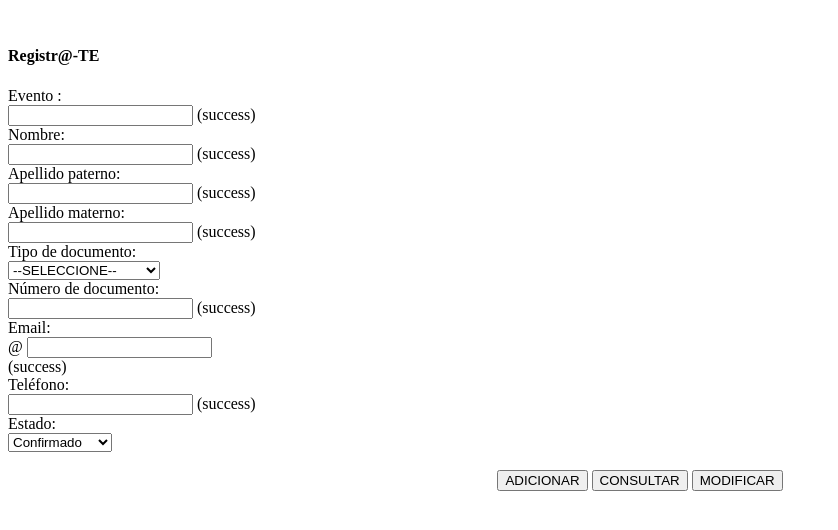
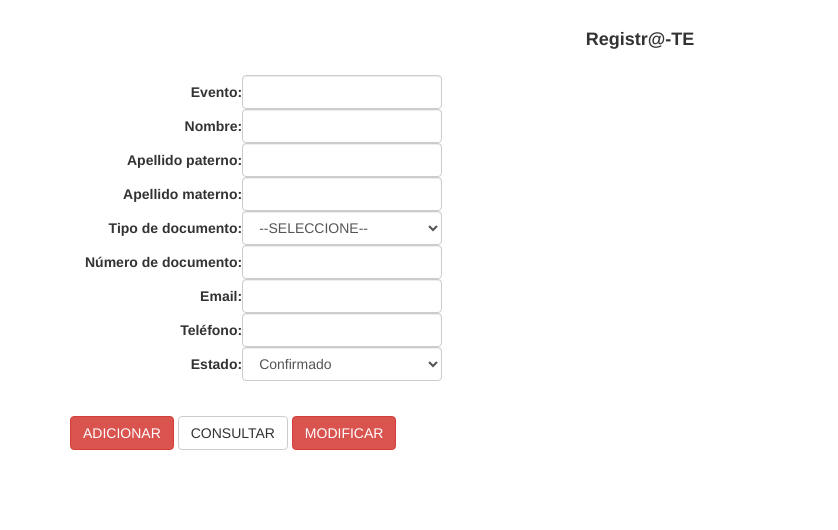
Before and after one commit to achacon4/registrate, a PHP site: page /vista/FrmAsistenteEvento.php in a window 1280 px wide. Shown: the top 530 px of the page, without its empty margins (0-838 px from the left). Run offline with PHP 8.4, Linux system fonts and the light colour scheme.

Commit message:
Insersión del CSS y modificación de la VISTA AsistenteEvento.

```diff
--- /dev/null
+++ b/css/FrmAsistenteEvento.css
@@ -0,0 +1,17 @@
+.tamanioTexto{
+    width:200px;
+}
+.table{
+  display: table;
+  width: 30%;
+}
+.tr{
+  display: table-row;
+}
+.td{
+  display: table-cell;
+}
+.tdTexto{
+  display: table-cell;
+  text-align: right;
+}
--- a/vista/FrmAsistenteEvento.php
+++ b/vista/FrmAsistenteEvento.php
@@ -7,58 +7,59 @@
         <script src="../jquery/jquery-ui.js" type="text/javascript"></script>
         <script src="../js/FrmAsistenteEvento.js" type="text/javascript"></script>
         <link type="text/css" rel="stylesheet" href="../jquery/jquery-ui.css">
-<!--        <link type="text/css" rel="stylesheet" href="../bootstrap/css/bootstrap.css">-->
+        <link type="text/css" rel="stylesheet" href="../bootstrap/css/bootstrap.css">
+        <link type="text/css" rel="stylesheet" href="../css/FrmAsistenteEvento.css">
     </head>
     <body>
         <br>
         <div class="container ">
-            <section id="secPrincipal" class="panel panel-primary">
+            <section id="secPrincipal" >
                 <h4 class="text-center" ><b>Registr@-TE</b></h4>
                 <form name ="frmPrincipal" id="frmPrincipal"  action="" method="POST" class="form-horizontal" >
                     <section id="secFormulario" class="panel-body">
                         <input name="idAsistenteEvento" id="idAsistenteEvento" type="hidden">
                         <input name="idEventoFK" id="idEventoFK" type="hidden" >
 
-                         <div class="form-group has-success has-feedback">
-                            <label for="inputSuccess3"  class="control-label col-sm-2">Evento :</label>
-                            <div class="col-sm-9">
+                         <div class="tr">
+                            <label  class=" tdTexto">Evento:</label>
+                            <div class="td">
                                 <input type="hidden" name="selEvento" id="selEvento">
-                                <input type="text"  name="txtEvento" id="txtEvento" class="form-control" >
-                                    <span class="glyphicon glyphicon-ok form-control-feedback" aria-hidden="true"></span>
-                                    <span id="inputSuccess3Status" class="sr-only">(success)</span>
+                                <input type="text"  name="txtEvento" id="txtEvento" class="form-control tamanioTexto" >
+<!--                                    <span class="glyphicon glyphicon-ok form-control-feedback" aria-hidden="true"></span>
+                                    <span id="inputSuccess3Status" class="sr-only">(success)</span>-->
                             </div>
                         </div>
-                        <div class="form-group has-success has-feedback">
-                            <label for="inputSuccess3"  class="control-label col-sm-2">Nombre:</label>
-                            <div class="col-sm-9">
-                                <input type="text"  name="txtNombre" id="txtNombre" class="form-control" >
-                                    <span class="glyphicon glyphicon-ok form-control-feedback" aria-hidden="true"></span>
-                                    <span id="inputSuccess3Status" class="sr-only">(success)</span>
+                        <div class="tr">
+                            <label   class="tdTexto">Nombre:</label>
+                            <div class="td">
+                                <input type="text"  name="txtNombre" id="txtNombre" class="form-control tamanioTexto" >
+<!--                                    <span class="glyphicon glyphicon-ok form-control-feedback" aria-hidden="true"></span>
+                                    <span id="inputSuccess3Status" class="sr-only">(success)</span>-->
                             </div>
                         </div>
 
-                        <div class="form-group has-success has-feedback">
-                            <label for="inputSuccess3"  class="control-label col-sm-2">Apellido paterno:</label>
-                            <div class="col-sm-9">
-                                <input type="text"  name="txtApaterno" id="txtApaterno" class="form-control" aria-describedby="inputSuccess3Status">
-                                    <span class="glyphicon glyphicon-ok form-control-feedback" aria-hidden="true"></span>
-                                    <span id="inputSuccess3Status" class="sr-only">(success)</span>
+                        <div class="tr">
+                            <label  class=" tdTexto">Apellido paterno:</label>
+                            <div class=" td">
+                                <input type="text"  name="txtApaterno" id="txtApaterno" class="form-control tamanioTexto">
+<!--                                    <span class="glyphicon glyphicon-ok form-control-feedback" aria-hidden="true"></span>
+                                    <span id="inputSuccess3Status" class="sr-only">(success)</span>-->
                             </div>
                         </div>
 
-                        <div class="form-group has-success has-feedback">
-                            <label for="inputSuccess3"  class="control-label col-sm-2">Apellido materno:</label>
-                            <div class="col-sm-9">
-                                <input type="text"  name="txtAmaterno" id="txtAmaterno" class="form-control" aria-describedby="inputSuccess3Status">
-                                    <span class="glyphicon glyphicon-ok form-control-feedback" aria-hidden="true"></span>
-                                    <span id="inputSuccess3Status" class="sr-only">(success)</span>
+                        <div class="tr">
+                            <label  class="tdTexto">Apellido materno:</label>
+                            <div class="td">
+                                <input type="text"  name="txtAmaterno" id="txtAmaterno" class="form-control tamanioTexto" >
+<!--                                    <span class="glyphicon glyphicon-ok form-control-feedback" aria-hidden="true"></span>
+                                    <span id="inputSuccess3Status" class="sr-only">(success)</span>-->
                             </div>
                         </div>
 
-                        <div class="form-group has-success has-feedback">
-                            <label for="inputSuccess3" class="control-label col-sm-2">Tipo de documento:</label>
-                            <div class="col-sm-9">
-                                <select name="selTipoDocumento" id="selTipoDocumento" class="form-control" aria-describedby="inputSuccess3Status">
+                        <div class="tr">
+                            <label class="tdTexto">Tipo de documento:</label>
+                            <div class="td">
+                                <select name="selTipoDocumento" id="selTipoDocumento" class="form-control tamanioTexto">
                                             <option value="">--SELECCIONE--</option>
                                             <option value="T.I">Tarjeta de identidad</option>
                                             <option value="C.C">Cédula de ciudadanía</option>
@@ -68,39 +69,36 @@
                             </div>
                         </div>
 
-                         <div class="form-group has-success has-feedback">
-                            <label for="inputSuccess3"  class="control-label col-sm-2">Número de documento:</label>
-                            <div class="col-sm-9">
-                                <input type="text"  name="txtNumeroDocumento" id="txtNumeroDocumento" class="form-control" aria-describedby="inputSuccess3Status">
-                                    <span class="glyphicon glyphicon-ok form-control-feedback" aria-hidden="true"></span>
-                                    <span id="inputSuccess3Status" class="sr-only">(success)</span>
+                         <div class="tr">
+                            <label  class="tdTexto">Número de documento:</label>
+                            <div class="td">
+                                <input type="text"  name="txtNumeroDocumento" id="txtNumeroDocumento" class="form-control tamanioTexto">
+<!--                                    <span class="glyphicon glyphicon-ok form-control-feedback" aria-hidden="true"></span>
+                                    <span id="inputSuccess3Status" class="sr-only">(success)</span>-->
                             </div>
                         </div>
 
-                         <div class="form-group has-success has-feedback">
-                            <label for="inputGroupSuccess2"  class="control-label col-sm-2">Email:</label>
-                            <div class="col-sm-9">
-                                <div class="input-group">
-                                    <span class="input-group-addon">@</span>
-                                    <input type="text"  name="txtEmail" id="txtEmail" class="form-control" aria-describedby="inputGroupSuccess2Status">
-                                </div>
-                                    <span class="glyphicon glyphicon-ok form-control-feedback" aria-hidden="true"></span>
-                                    <span id="inputGroupSuccess2Status" class="sr-only">(success)</span>
+                         <div class="tr">
+                            <label class="tdTexto">Email:</label>
+                            <div class="td">
+                                    <input type="text"  name="txtEmail" id="txtEmail" class="form-control tamanioTexto" >
+<!--                                    <span class="glyphicon glyphicon-ok form-control-feedback" aria-hidden="true"></span>
+                                    <span id="inputGroupSuccess2Status" class="sr-only">(success)</span>-->
                             </div>
                         </div>
 
-                         <div class="form-group has-success has-feedback">
-                            <label for="inputSuccess3"  class="control-label col-sm-2">Teléfono:</label>
-                            <div class="col-sm-9">
-                                <input type="text"  name="txtTelefono" id="txtTelefono" class="form-control" aria-describedby="inputSuccess3Status">
-                                    <span class="glyphicon glyphicon-ok form-control-feedback" aria-hidden="true"></span>
-                                    <span id="inputSuccess3Status" class="sr-only">(success)</span>
+                         <div class="tr">
+                            <label  class="tdTexto">Teléfono:</label>
+                            <div class="td">
+                                <input type="text"  name="txtTelefono" id="txtTelefono" class="form-control tamanioTexto" >
+<!--                                    <span class="glyphicon glyphicon-ok form-control-feedback" aria-hidden="true"></span>
+                                    <span id="inputSuccess3Status" class="sr-only">(success)</span>-->
                             </div>
                         </div>
-                          <div class="form-group has-success has-feedback">
-                            <label for="inputSuccess3"  class="control-label col-sm-2">Estado:</label>
-                            <div class="col-sm-9">
-                                <select id="selEstado"  class="form-control" name="selEstado">
+                          <div class="tr">
+                            <label class="tdTexto">Estado:</label>
+                            <div class="td">
+                                <select id="selEstado"  class="form-control tamanioTexto" name="selEstado">
                                     <option value="CONFIRMADO">Confirmado</option>
                                     <option value="SINCONFIRMAR">Sin Confirmar</option>
                                     <option value="CANCELADO">Cancelado</option>
@@ -110,13 +108,13 @@
                         </div>
                     </section>
                 </form>
-                <center>
+
                     <nav>
-                    <br><input type='button' id='btnAdicionar' name='btnAdicionar' value='ADICIONAR' class="btn btn-primary">
-                    <input type='button' id='btnConsultar' name='btnConsultar' value='CONSULTAR' class="btn btn-primary">
-                    <input type='button' id='btnModificar' name='btnModificar' value='MODIFICAR' class="btn btn-primary">
+                    <br><input type='button' id='btnAdicionar' name='btnAdicionar' value='ADICIONAR' class="btn btn-danger">
+                    <input type='button' id='btnConsultar' name='btnConsultar' value='CONSULTAR' class="btn btn-default">
+                    <input type='button' id='btnModificar' name='btnModificar' value='MODIFICAR' class="btn btn-danger">
                     </nav>
-                </center>
+
                 <br>
 
                 <section id="secListadoPersonas">
```
